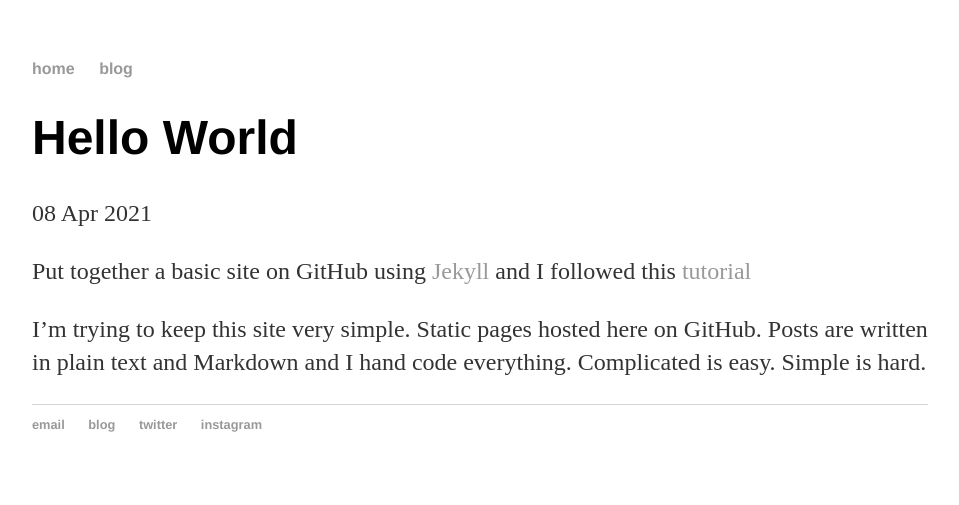
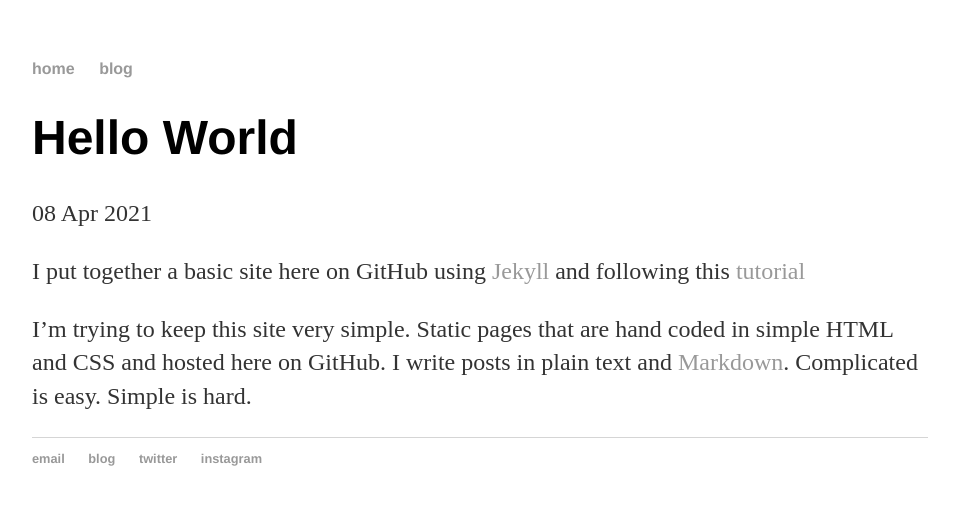
Before and after one commit to dvdsweeney/dvdsweeney.github.io, a Jekyll site: the page built from _posts/2021-04-08-hello-world.md, in a window 1280 px wide. Shown: the top 505 px of the page, without its empty margins (160-1119 px from the left). Built offline with Jekyll 4.4.1, drawn with Linux system fonts in a browser that asks for light colours.

Commit message:
Update 2021-04-08-hello-world.md

```diff
--- a/_posts/2021-04-08-hello-world.md
+++ b/_posts/2021-04-08-hello-world.md
@@ -4,6 +4,6 @@ title: "Hello World"
 date: 2021-04-08
 ---
 
-Put together a basic site on GitHub using [Jekyll](http://jekyllrb.com) and I followed this [tutorial](http://jmcglone.com/guides/github-pages/)
+I put together a basic site here on GitHub using [Jekyll](http://jekyllrb.com) and following this [tutorial](http://jmcglone.com/guides/github-pages/)
 
-I'm trying to keep this site very simple. Static pages hosted here on GitHub. Posts are written in plain text and Markdown and I hand code everything. Complicated is easy. Simple is hard.
+I'm trying to keep this site very simple. Static pages that are hand coded in simple HTML and CSS and hosted here on GitHub. I write posts in plain text and [Markdown](https://en.wikipedia.org/wiki/Markdown). Complicated is easy. Simple is hard.
```
